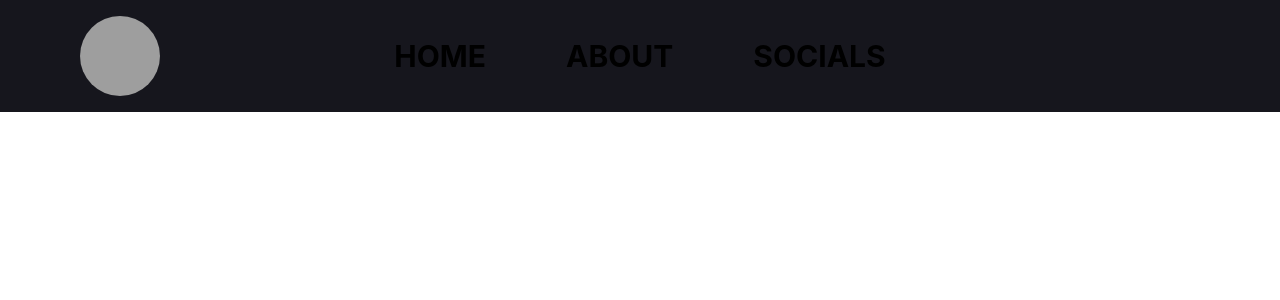
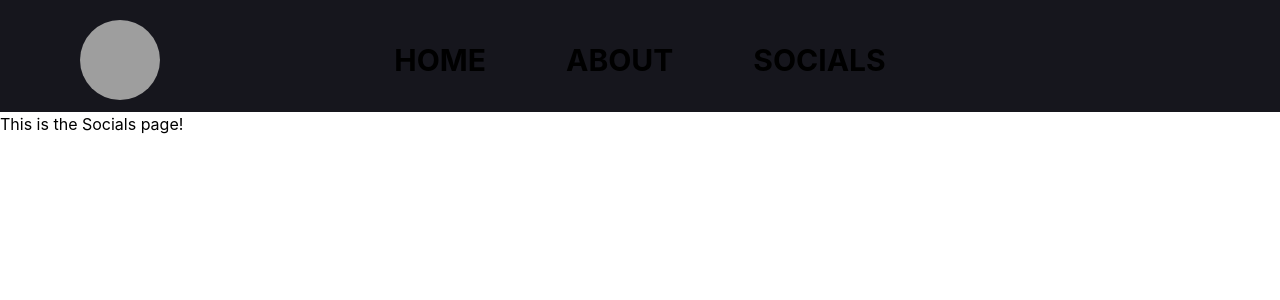
Before and after one commit to heisfibi/portfolio, a Next.js app: page /socials in a window 1280 px wide. Shown: the top 300 px of the page. Built offline with nearby package versions, Linux system fonts and the light colour scheme; grey boxes are pictures that could not be loaded.

Commit message:
🩹 Header Tweaks

```diff
--- a/components/Header/index.jsx
+++ b/components/Header/index.jsx
@@ -7,8 +7,8 @@ export const Header = () =>
 (
     <>
 
-        <div className='static'>
-            <div className='fixed flex flex-row justify-between items-center px-20 w-full h-28 bg-almost-black-500'>
+        <div className='static bg-almost-black-500 h-28'>
+            <div className='fixed flex flex-row justify-between items-center px-20 w-full p-5'>
                 <img className='w-20 h-20 rounded-full' src={icon}/>
                 <div className='flex flex-row justify-evenly items-center gap-20'>
                     <Link href='.'>
--- a/pages/socials/index.js
+++ b/pages/socials/index.js
@@ -4,7 +4,7 @@ export default function Home ()
 
         <>
 
-            <h1 className='w-full h-full bg-white'>This is the Socials page!</h1>
+            <h1 className='w-full h-full'>This is the Socials page!</h1>
 
         </>
 
```
